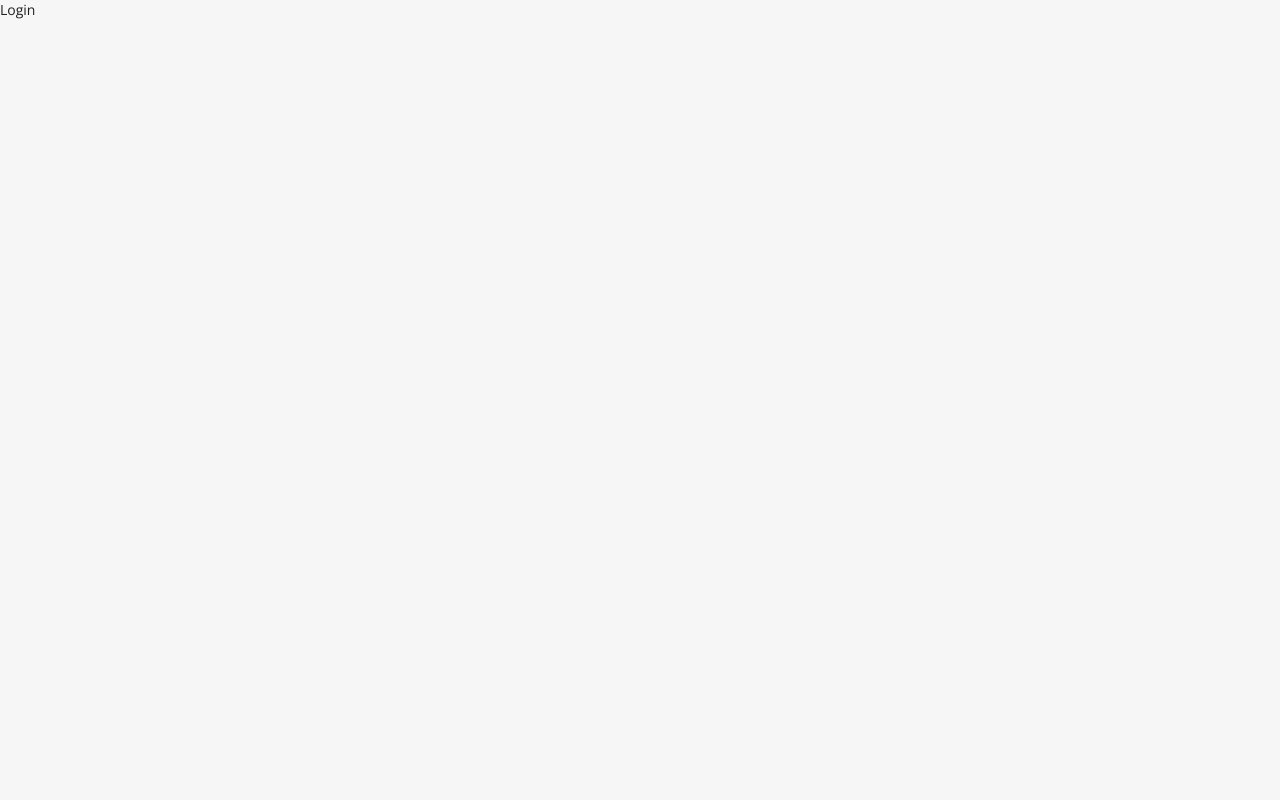
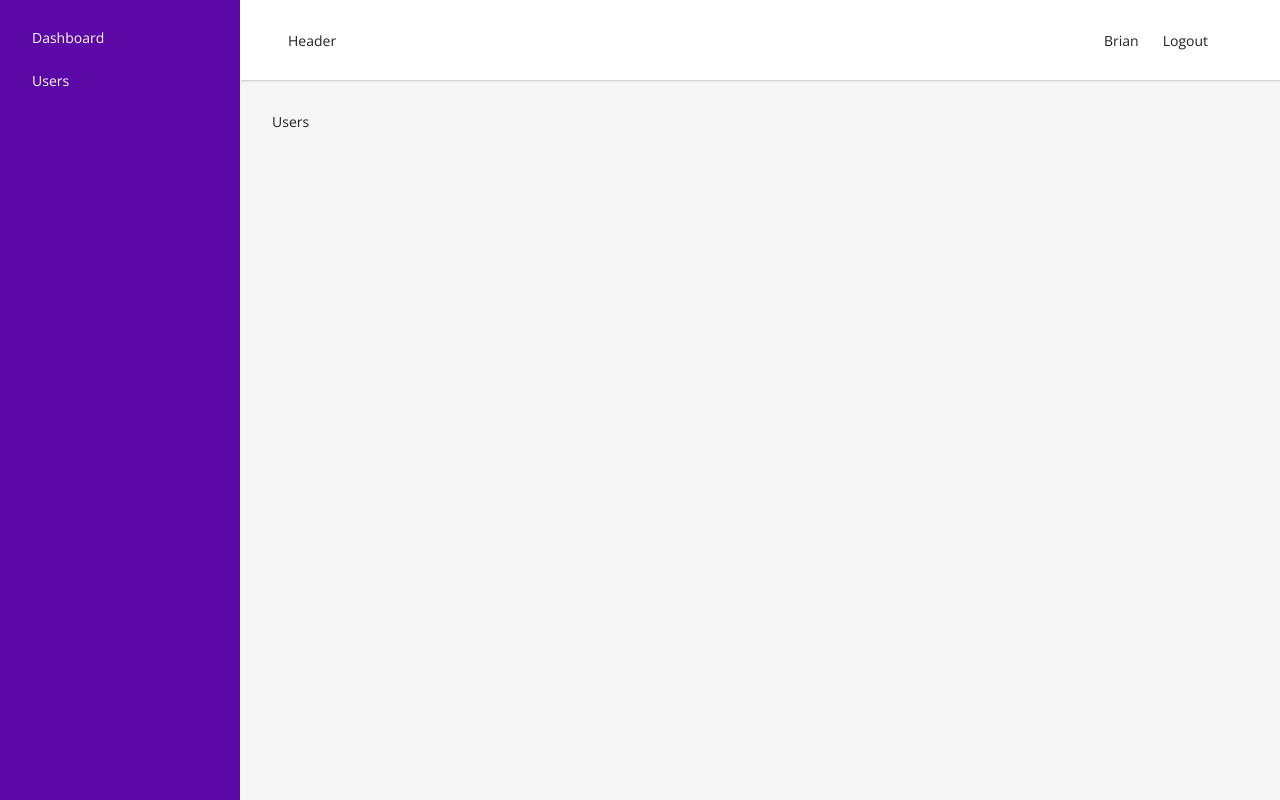
Before and after one commit to yegonkimutai/react-fullstack, a React (Create React App) app: page /users in a window 1280 px wide. Before the commit this address led to /login. Built offline with nearby package versions, Linux system fonts and the light colour scheme.

Commit message:
:construction_worker: Implement features

```diff
--- a/src/App.js
+++ b/src/App.js
@@ -1,5 +1,3 @@
-import './App.css';
-
 function App() {
   return (
     <div className="App">
--- a/src/components/Default.js
+++ b/src/components/Default.js
@@ -1,5 +1,5 @@
 import React from 'react'
-import { Navigate, Outlet } from 'react-router-dom'
+import { Link, Navigate, Outlet } from 'react-router-dom'
 import { useStateContext } from '../context/Provider'
 
 function Default() {
@@ -9,10 +9,30 @@
     return <Navigate to={'/login'} />
   }
 
+  const onLogout = (e) => {
+    e.preventDefault
+  }
+
   return (
-    <div>
-        Default
-        <Outlet />
+    <div id='defaultLayout'>
+        <aside>
+          <Link to={'/dashboard'}>Dashboard</Link>
+          <Link to={'/users'}>Users</Link>
+        </aside>
+        <div className='content'>
+          <header>
+            <div>
+              Header
+            </div>
+            <div>
+              {user.name}
+              <a href='#' onClick={onLogout} className='btn-logout'>Logout</a>
+            </div>
+          </header>
+          <main>
+            <Outlet />
+          </main>
+        </div>
     </div>
   )
 }
--- a/src/context/Provider.js
+++ b/src/context/Provider.js
@@ -8,8 +8,12 @@
 })
 
 export const ContextProvider = ({children}) => {
-    const[user, setUser] = useState({})
-    const[token, _setToken] = useState(localStorage.getItem('ACCESS_TOKEN'))
+    const[user, setUser] = useState({
+        name: 'Brian'
+    })
+    const[token, _setToken] = useState(123)
+
+    // localStorage.getItem('ACCESS_TOKEN')
 
     const setToken = (token) => {
         _setToken(token)
```
